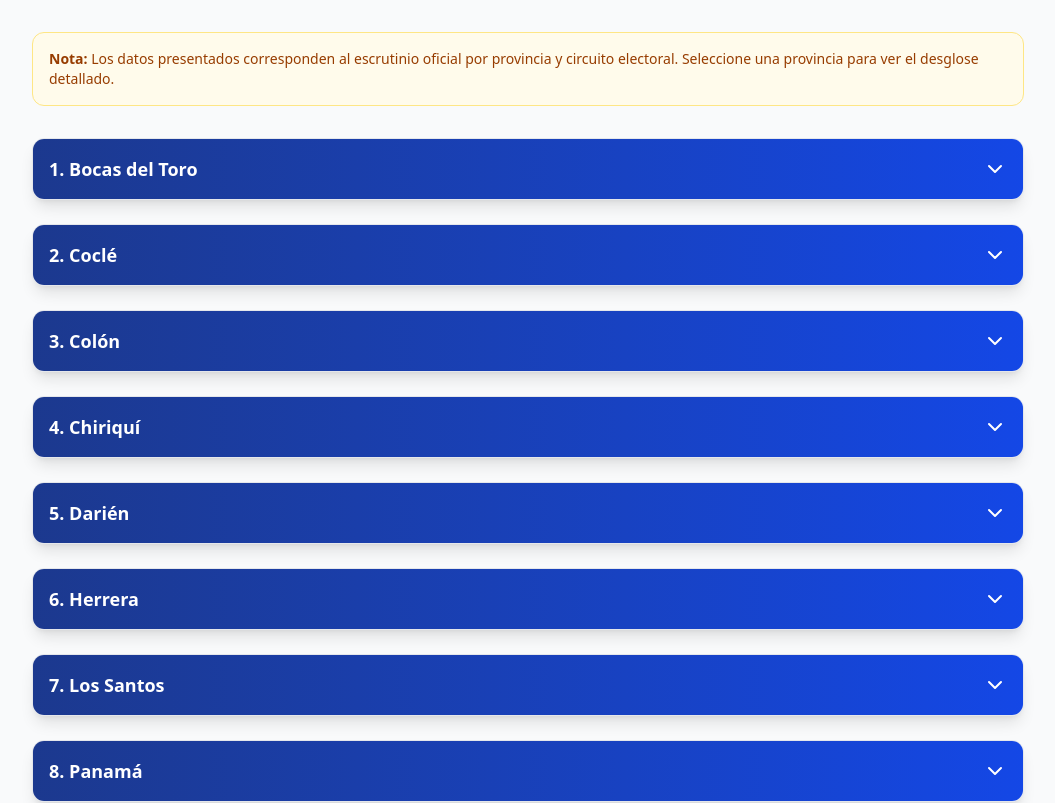
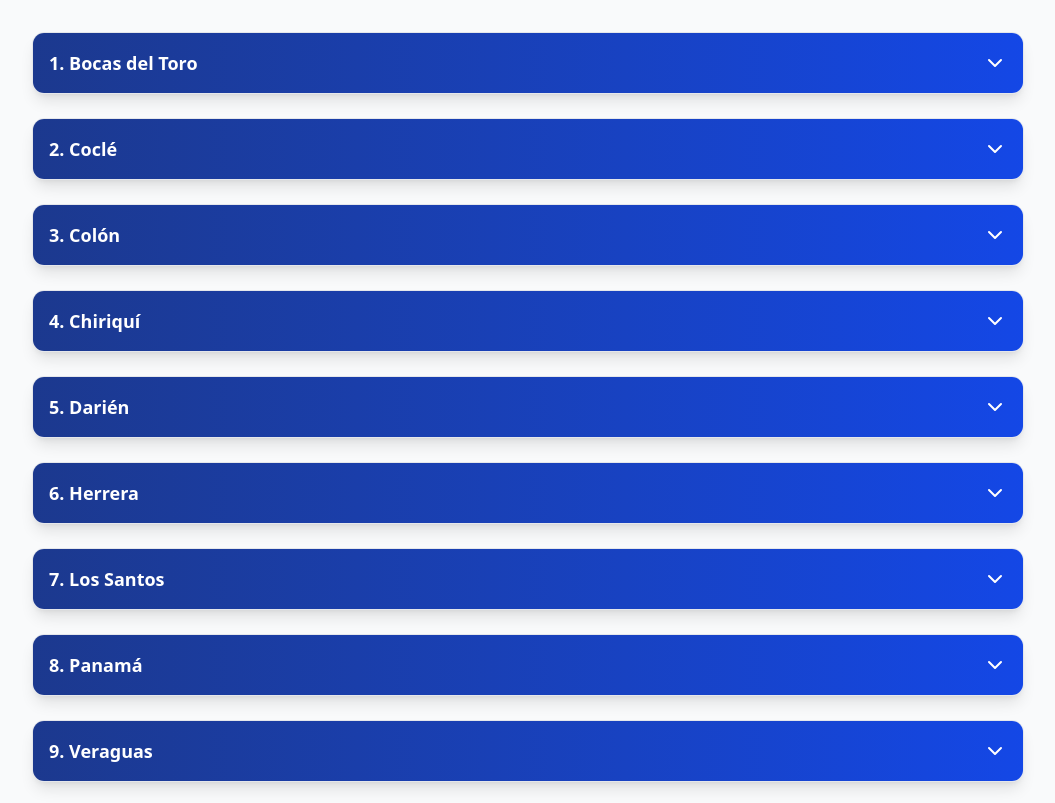
Before and after one commit to oavv03/VOTO-DE-PRESIDENTE-, a React (Vite) app: page / in a window 1280 px wide. Shown: the top 803 px of the page, without its empty margins (112-1167 px from the left). Built offline with nearby package versions, Linux system fonts and the light colour scheme.

Commit message:
feat: Remove redundant election data note
Removes a static informational note from the main page that is now implicitly understood or superseded by interactive elements. This cleans up the UI and removes unnecessary text.

```diff
--- a/src/App.tsx
+++ b/src/App.tsx
@@ -266,10 +266,6 @@ export default function App() {
   return (
     <div className="min-h-screen bg-gray-50 pb-20">
       <main className="max-w-5xl mx-auto px-4 pt-8">
-        <div className="mb-8 p-4 bg-amber-50 border border-amber-200 rounded-xl text-amber-800 text-sm">
-          <strong>Nota:</strong> Los datos presentados corresponden al escrutinio oficial por provincia y circuito electoral. Seleccione una provincia para ver el desglose detallado.
-        </div>
-
         {PROVINCE_ORDER.map((province, idx) => (
           data[province] && (
             <ProvinceCard
```
